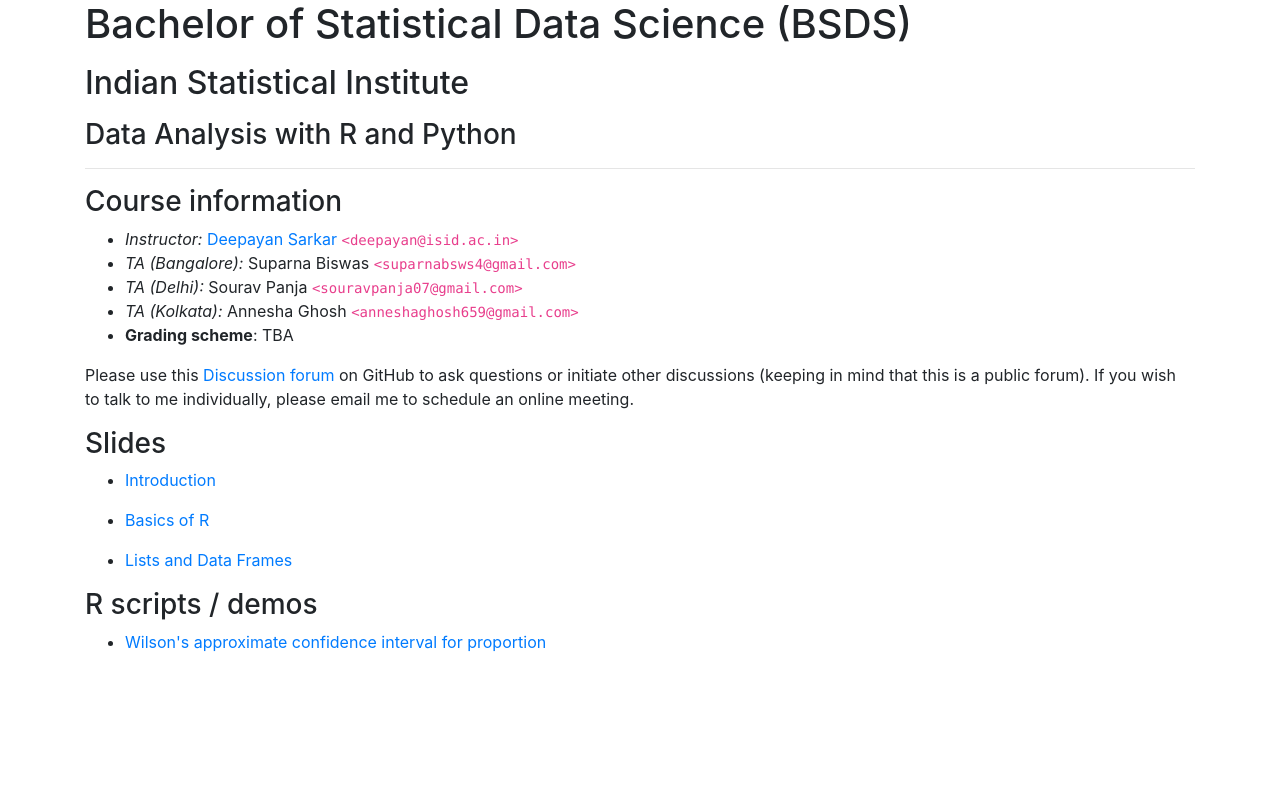
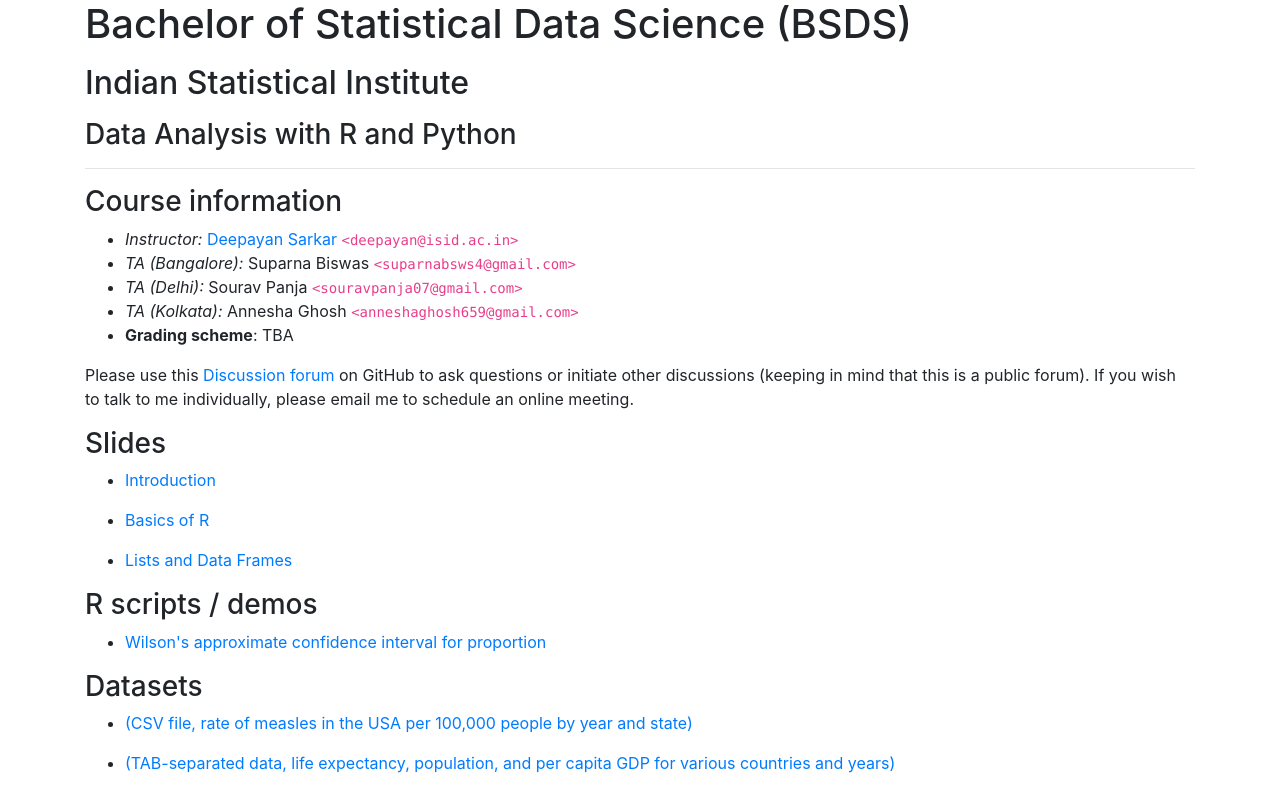
Before and after one commit to deepayan/BSDS, a Jekyll site: the page docs/2025-01-DARP/index.html, which Jekyll copies as it is, in a window 1280 px wide. Shown: the top 812 px of the page. Built offline with Jekyll 4.4.1, drawn with Linux system fonts in a browser that asks for light colours.

Commit message:
add dataset links

```diff
--- a/docs/2025-01-DARP/index.html
+++ b/docs/2025-01-DARP/index.html
@@ -66,6 +66,14 @@
 	  <li><p><a href="slides/wilson-ci.R">Wilson's approximate confidence interval for proportion</a></p></li>
 	</ul>
 
+	<h3>Datasets</h3>
+
+	<ul>
+	  <li><p><a href="slides/data/measles.csv"</a> (CSV file, rate
+	  of measles in the USA per 100,000 people by year and state)</p></li>
+	  <li><p><a href="slides/data/gapminder.tsv"</a> (TAB-separated data, life expectancy, population, and per capita GDP for various countries and years)</p></li>
+	</ul>
+
 	<!--
 	<h3>Resources</h3>
 
```
